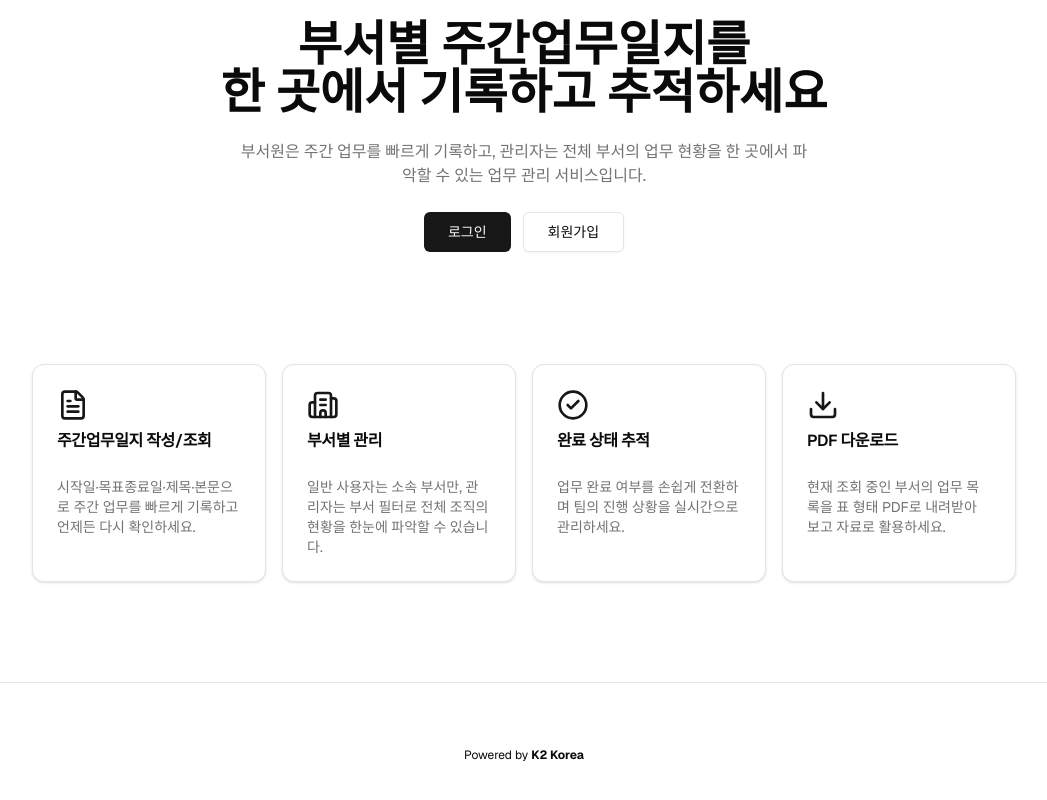
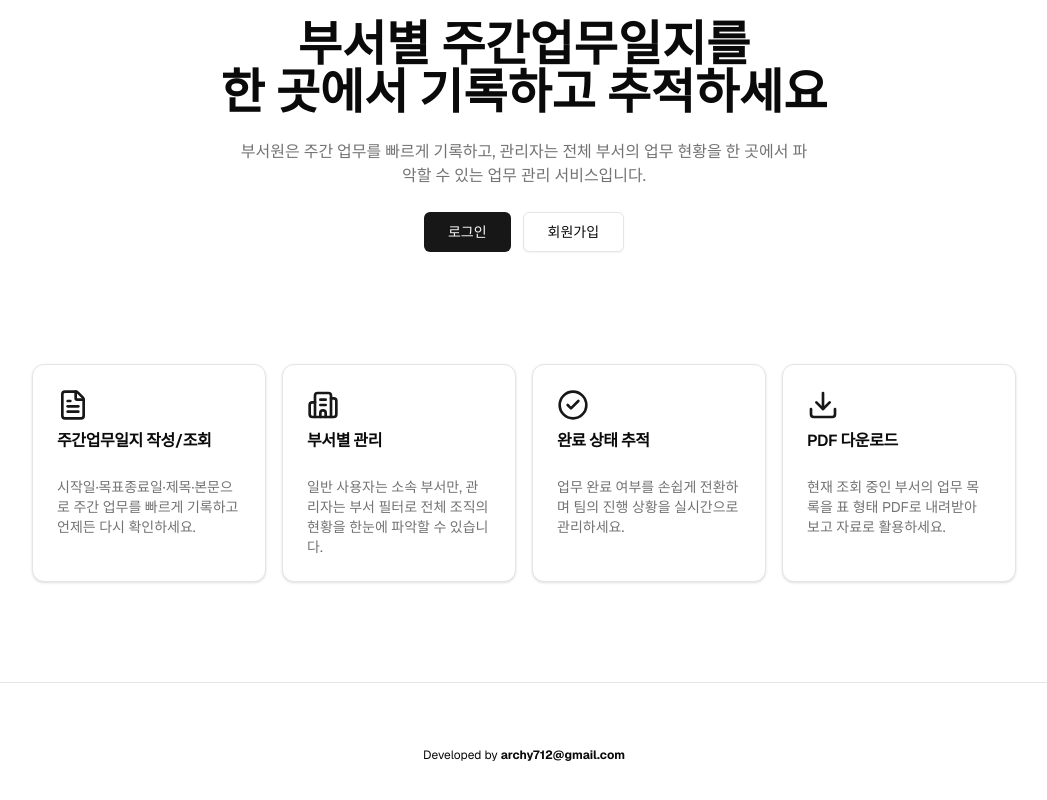
Before and after one commit to archy712/weekly-plan-02, a Next.js app: page / in a window 1280 px wide. Shown: the part 192-992 px from the top of the page, without its empty margins (116-1163 px from the left). Built offline with nearby package versions, Linux system fonts and the light colour scheme; no server answers.

Commit message:
💄 style: 풋터 문구를 Developed by archy712@gmail.com으로 변경

```diff
--- a/components/site-footer.tsx
+++ b/components/site-footer.tsx
@@ -2,7 +2,7 @@ export function SiteFooter() {
   return (
     <footer className="w-full flex items-center justify-center border-t mx-auto text-center text-xs py-16">
       <p>
-        Powered by <span className="font-bold">K2 Korea</span>
+        Developed by <span className="font-bold">archy712@gmail.com</span>
       </p>
     </footer>
   );
```
